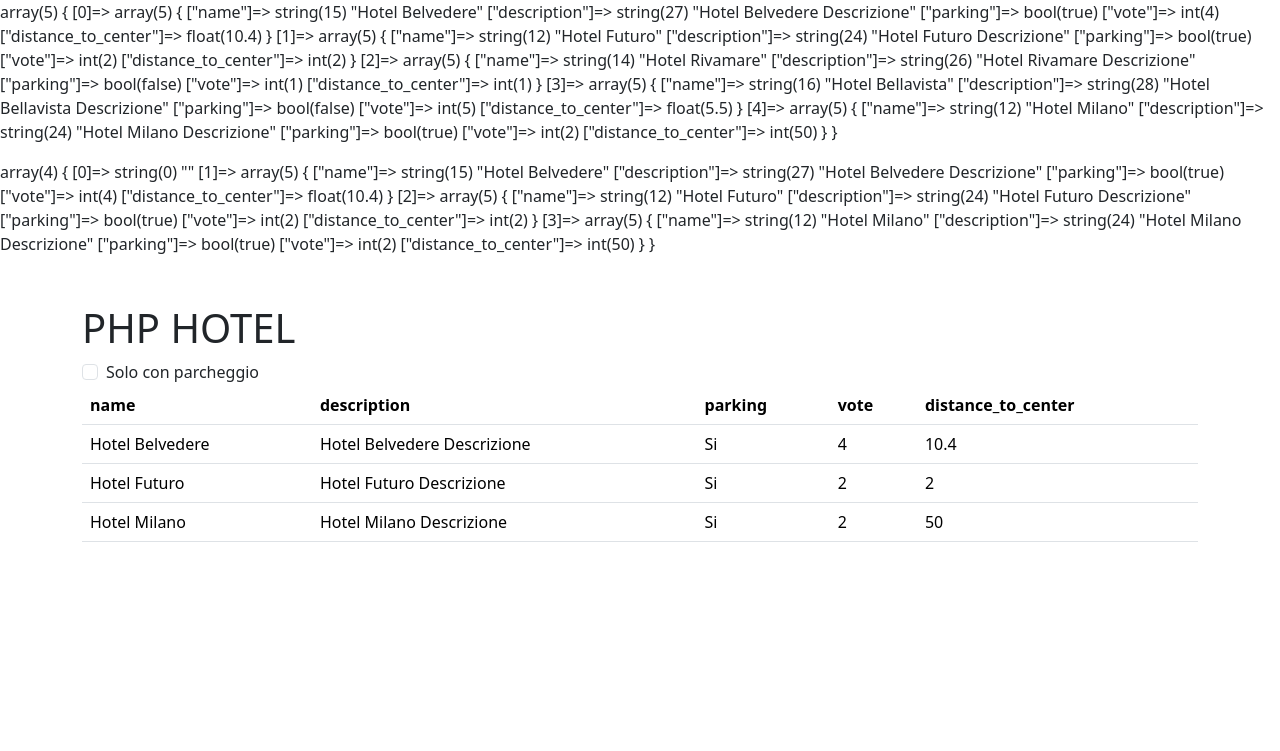
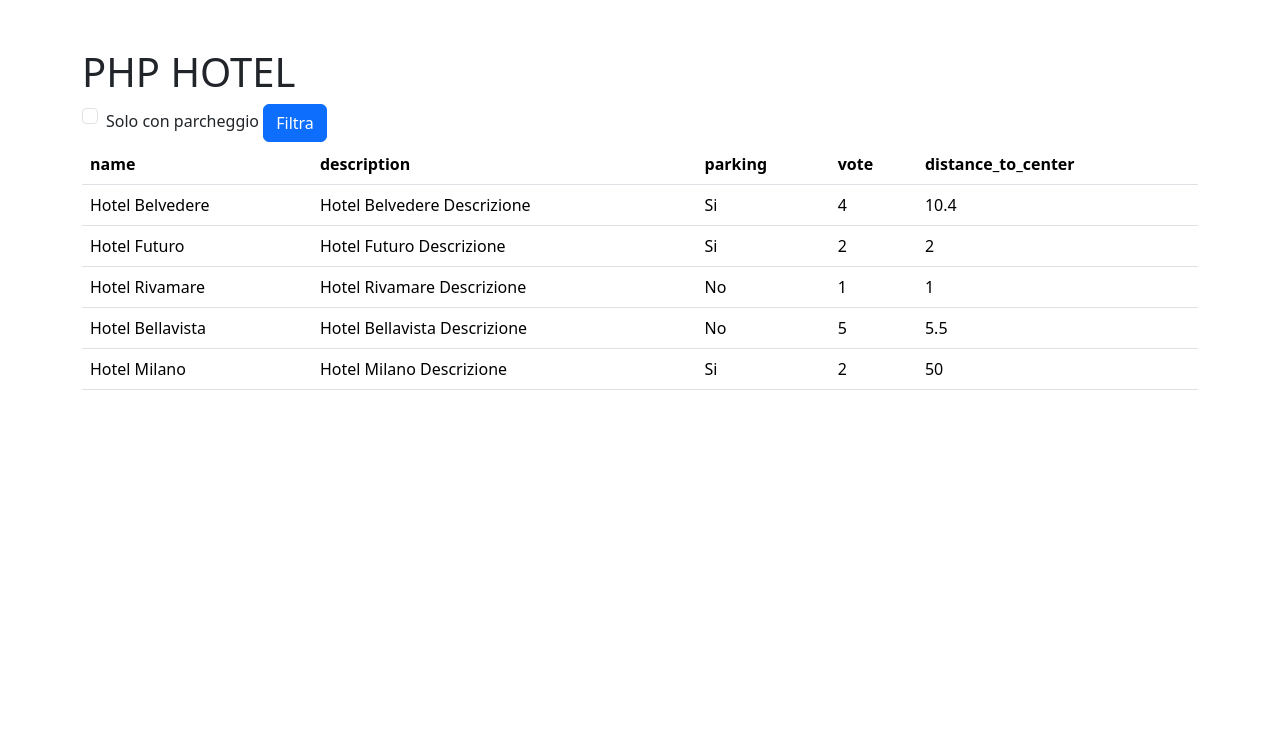
Before and after one commit to samuelecozzubbo/php-hotel, a PHP site: page / in a window 1280 px wide. Shown: the top 751 px of the page. Run offline with PHP 8.4, Linux system fonts and the light colour scheme; data that the repository does not hold is empty.

Commit message:
Feat: add filter search by hotel parking

```diff
--- a/index.php
+++ b/index.php
@@ -43,15 +43,15 @@
     $hotel_keys= array_keys($hotels[0]);
 /*     var_dump($hotel_keys); */
 /* CHECK PARCHEGGIO */
-$check = isset($_GET['check']) ? true : false;
-$hotels_filter = [''];
+$check = isset($_GET['check']) ? false : true;
+$hotels_filter = [];
 foreach($hotels as $hotel){
     if($hotel['parking']){
         $hotels_filter[] = $hotel;
     }
 }
-echo "<pre>" . var_dump($hotels) .  "</pre>";
-echo "<pre>" . var_dump($hotels_filter) .  "</pre>";
+/* echo "<pre>" . var_dump($hotels) .  "</pre>";
+echo "<pre>" . var_dump($hotels_filter) .  "</pre>"; */
 
 ?>
 
@@ -69,12 +69,15 @@ echo "<pre>" . var_dump($hotels_filter) .  "</pre>";
         <h1>PHP HOTEL</h1>
         <div class="row">
             <div class="col-12">
+                <form action="index.php" method="GET">
                     <div class="form-check">
                         <input class="form-check-input" type="checkbox" value="" id="flexCheckDefault" name="check">
                         <label class="form-check-label" for="flexCheckDefault">
                             Solo con parcheggio
                         </label>
+                        <button type="submit" class="btn btn-primary">Filtra</button>
                     </div>
+                </form>
             </div>
             <div class="col-12">
             <table class="table">
```
Lines whose indentation alone changed are shown as unchanged.
